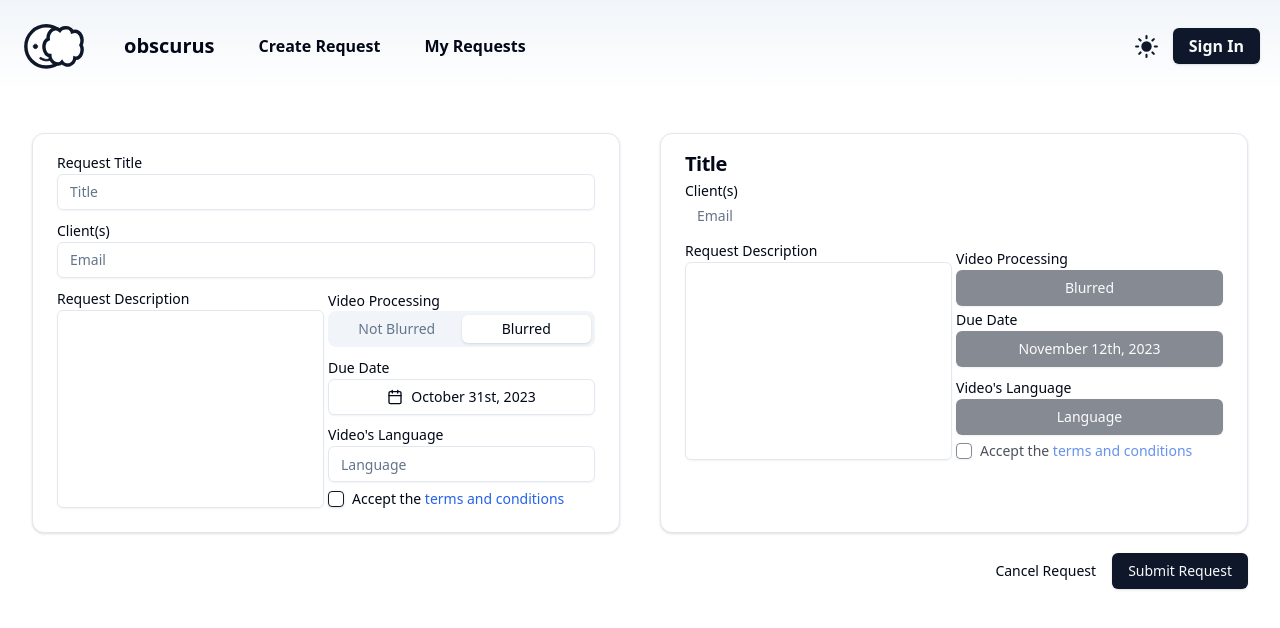
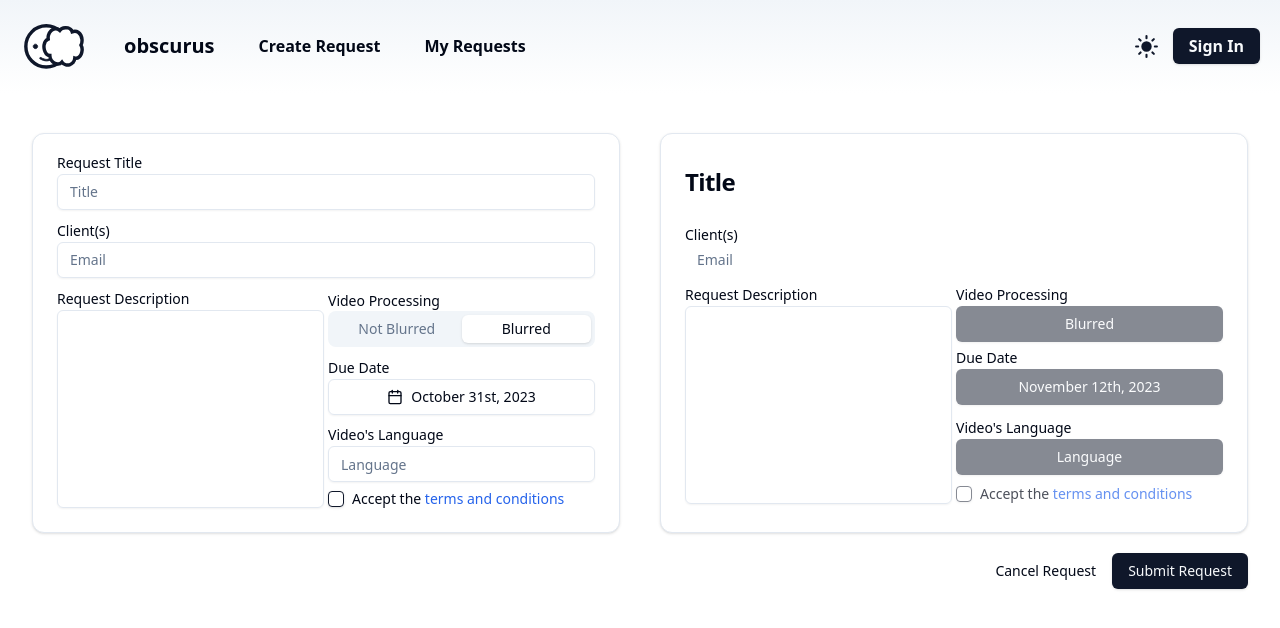
Before and after one commit to COSC-499-W2023/year-long-project-team-9, a Next.js app in the folder app/front-end/: page /CreateRequest2 in a window 1280 px wide. Shown: the top 628 px of the page. Built offline with nearby package versions, Linux system fonts and the light colour scheme.

Commit message:
Update CreateRequest2.tsx

```diff
--- a/app/front-end/src/pages/CreateRequest2.tsx
+++ b/app/front-end/src/pages/CreateRequest2.tsx
@@ -163,9 +163,9 @@ const CreateRequest = () => {
                 {/*The second card*/}
                 <Card>
                     <CardContent className='grid'>
-                        <div className='pt-4 grid grid-row-3'>
+                        <div className='pt-8 grid grid-row-3 pb-6'>
                             {title.length < 1 && (
-                                <CardTitle className="break-all text-xl">Title</CardTitle>
+                                <CardTitle className="break-all text-2xl">Title</CardTitle>
                             )}
                             {title.length >= 1 && (
                                 <CardTitle className="break-all text-xl">{title}</CardTitle>
@@ -182,7 +182,7 @@ const CreateRequest = () => {
                                 <Label>Request Description</Label>
                                 <Textarea className='resize-none' rows={9}/>
                             </div>
-                            <div className='grid grid-row-4 pt-2'>
+                            <div className='grid grid-row-4'>
                                 {/*Code for Video Processing input*/}
                                 <div>
                                     <Label>Video Processing</Label>
```
